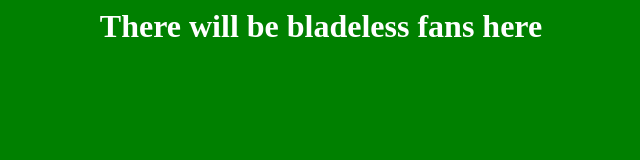
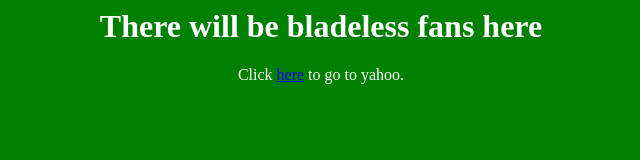
Before and after one commit to bladeless/bladeless-fan, a plain HTML site: page index.html in a window 1280 px wide. Shown: the whole page, without its empty margins (319-959 px from the left). Drawn offline with Linux system fonts and the light colour scheme.

Commit message:
Update index.html

```diff
--- a/index.html
+++ b/index.html
@@ -6,6 +6,7 @@
 
   <body>
     <h1> There will be bladeless fans here </h1>
+    Click <a href="http://www.yahoo.com">here</a> to go to yahoo.
   </body>
 
   <style>
```
